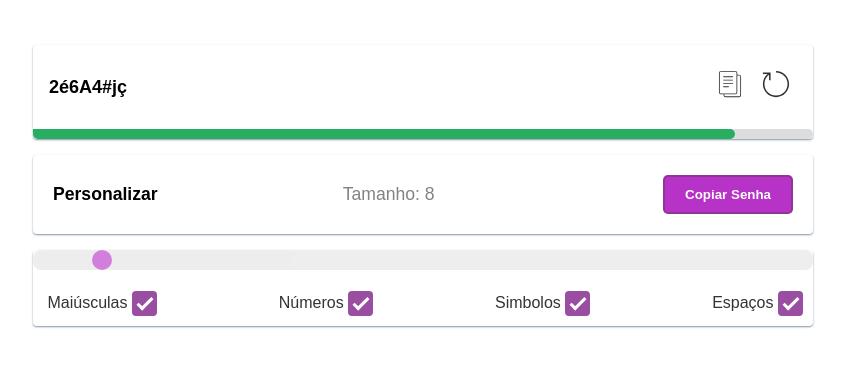
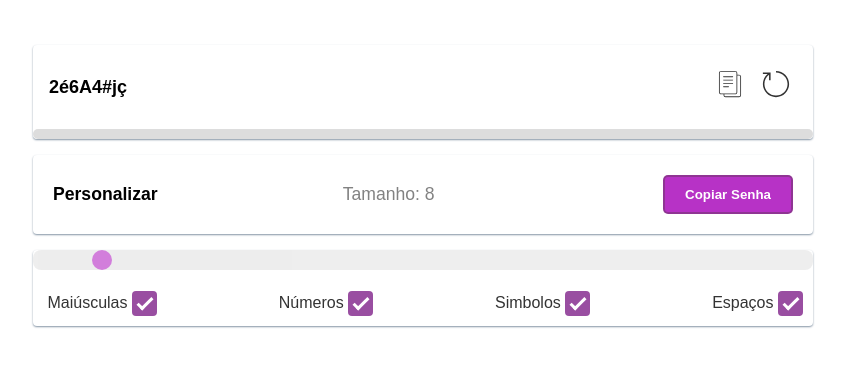
Before and after one commit to CaioAndersonMM/DevSamurai_Projetos, a plain HTML site: page GeradorDeSenhas/index.html in a window 1280 px wide. Shown: the part 226-592 px from the top of the page, without its empty margins (217-1062 px from the left). Drawn offline with Linux system fonts and the light colour scheme.

Commit message:
Limpeza de Código

```diff
--- a/GeradorDeSenhas/index.html
+++ b/GeradorDeSenhas/index.html
@@ -31,7 +31,7 @@
                 </div>
             </div>
             <div class="security">
-                <div id="security-bar" class="bar safe" style="width: 90%"></div>
+                <div id="security-bar" class="bar "></div>
             </div>
         </section>
         <section class="box customize">
@@ -77,9 +77,7 @@
                     </label>
                 </div>
             </div>
-
         </section>
-
     </main>
 </body>
 
```
